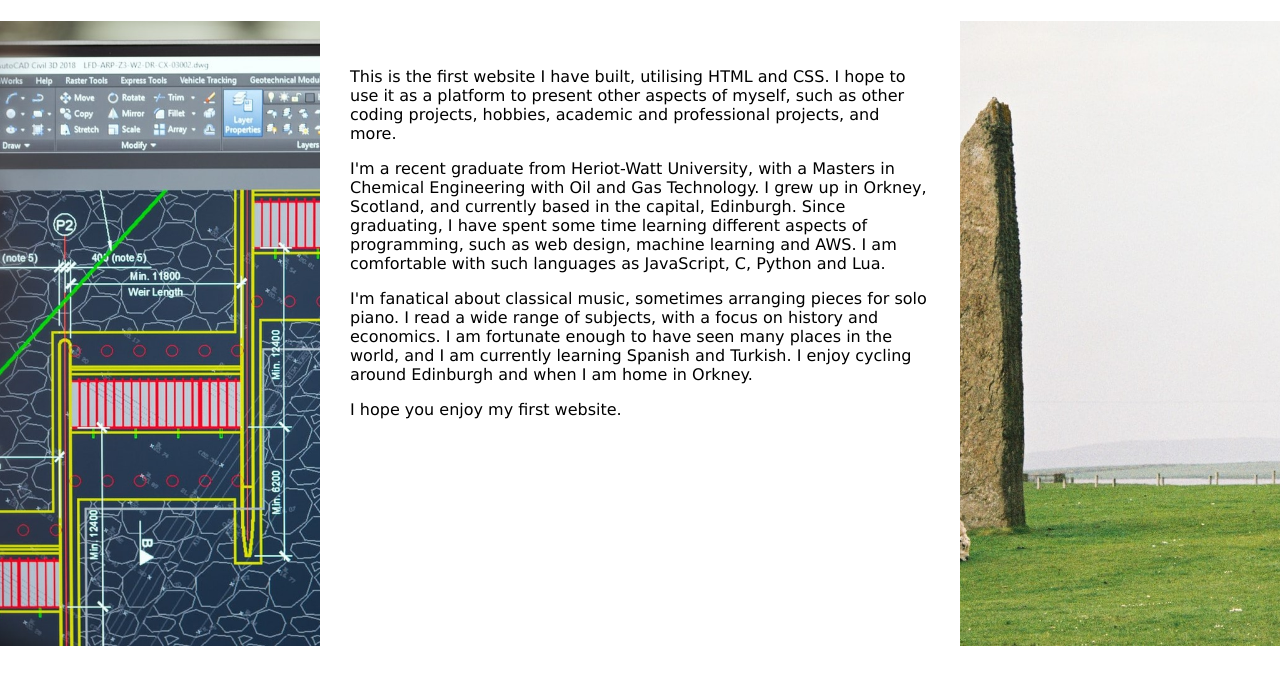
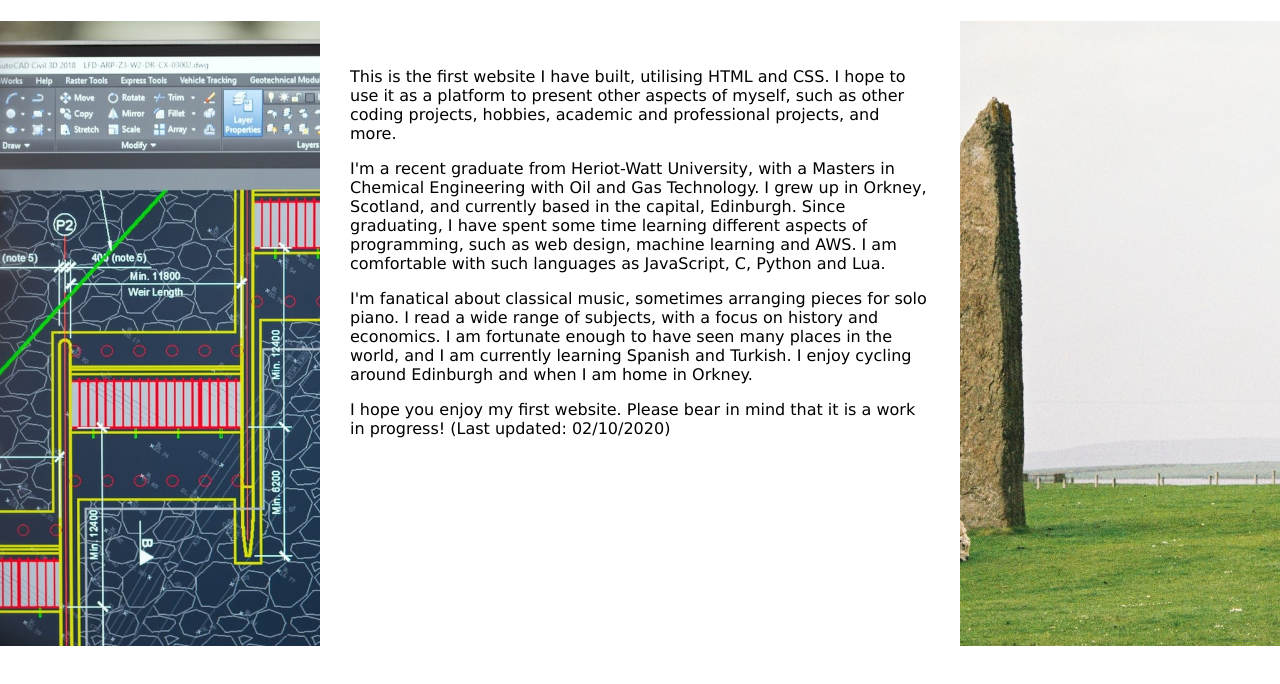
Before and after one commit to thomaspenny/thomaspenny.github.io, a plain HTML site: page about.html in a window 1280 px wide. Shown: the part 88-772 px from the top of the page. Drawn offline with Linux system fonts and the light colour scheme; a web font is replaced by a local one.

Commit message:
Update about.html

```diff
--- a/about.html
+++ b/about.html
@@ -49,7 +49,9 @@
             I am fortunate enough to have seen many places in the world, and I am currently
             learning Spanish and Turkish. I enjoy cycling around Edinburgh and when I am home in Orkney.
           </p>
-          <p> I hope you enjoy my first website.</p>
+          <p> I hope you enjoy my first website. Please bear in mind that it is a work in progress!
+
+          (Last updated: 02/10/2020)</p>
         </div>
         <div class="profile-image-wrapper">
           <img src="images/orkney.jpg" alt="">
```
